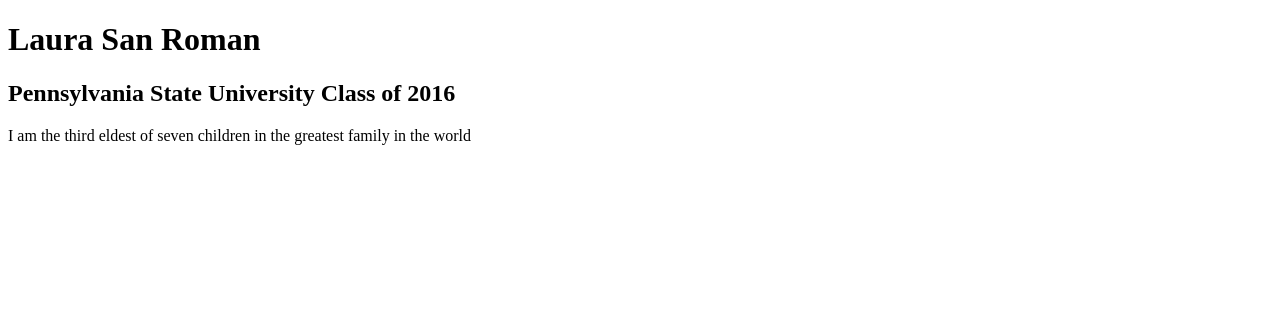
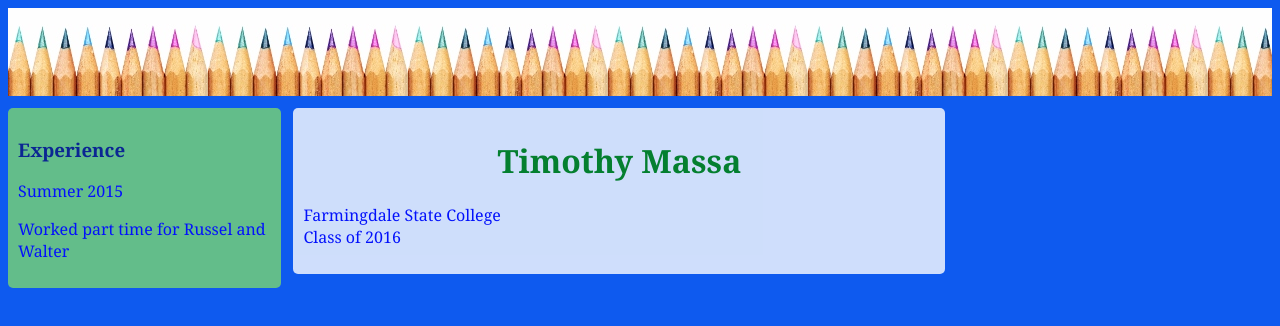
Before and after one commit to LauraSanRoman/website, a plain HTML site: page index.html in a window 1280 px wide. Drawn offline with Linux system fonts and the light colour scheme.

Commit message:
Skeleton and color scheme

```diff
--- a/index.css
+++ b/index.css
@@ -0,0 +1,45 @@
+body{
+  font-family: "georgia";
+  background-color: #0e5aef;
+}
+
+h1 {
+  color:#028900;
+  text-align: center;
+}
+
+h3 {
+  color: #0b1a7d;
+  padding-top:0;
+}
+
+p {
+  color:blue;
+}
+
+.header{
+  display:block;
+  background: url("images/pencils_header_medium.jpg");
+  background-repeat: repeat-x;
+  height: 100px;
+}
+
+.description{
+  display: inline-block;
+  background-color: white;
+  opacity: 0.8;
+  margin-left: 1%;
+  padding: 10px;
+  width: 50%;
+  border-radius: 5px;
+}
+
+.left_column{
+  display:block;
+  float:left;
+  background-color: #79d671;
+  opacity: 0.8;
+  width : 20%;
+  border-radius: 5px;
+  padding: 10px;
+}
--- a/index.html
+++ b/index.html
@@ -2,11 +2,23 @@
 <html>
 <head>
   <link rel="stylesheet" type="text/css" href="index.css">
+  <script language="javascript" type="text/javascript" src="js/recent_projects.js"></script>
 </head>
-<body>
-  <h1>Laura San Roman</h2>
-    <h2>Pennsylvania State University Class of 2016 </h2>
-    <p>I am the third eldest of seven children in the greatest family in the world</p>
+<body >
+  <div class = "header">
+  </div>
+  <div class = "left_column">
+    <h3>Experience</h3>
+    <p>Summer 2015 </p>
+    <p>Worked part time for Russel and Walter</p>
+  </div>
+  <div class ="description">
+    <h1>Timothy Massa</h2>
+    <p>Farmingdale State College <br>
+     Class of 2016 </p>
+     <div class = "recent_projects">
 
+     </div>
+  </div>
 </body>
 </html>
--- /dev/null
+++ b/js/recent_projects.js
@@ -0,0 +1,8 @@
+(function  myDate(){
+  var today_date= new Date()
+   var myyear=today_date.getYear()
+   var mymonth=today_date.getMonth()+1
+   var mytoday=today_date.getDate()
+   document.write(myyear+"/"+mymonth+"/"+mytoday)
+
+});
```
Also changed, not shown: images/header_pic_large.jpg (added), images/header_pic_medium.jpg (added), images/header_pic_small.jpg (added), images/pencils_header_large.jpg (added), images/pencils_header_medium.jpg (added), images/pencils_header_small.jpg (added), 1 other file.
